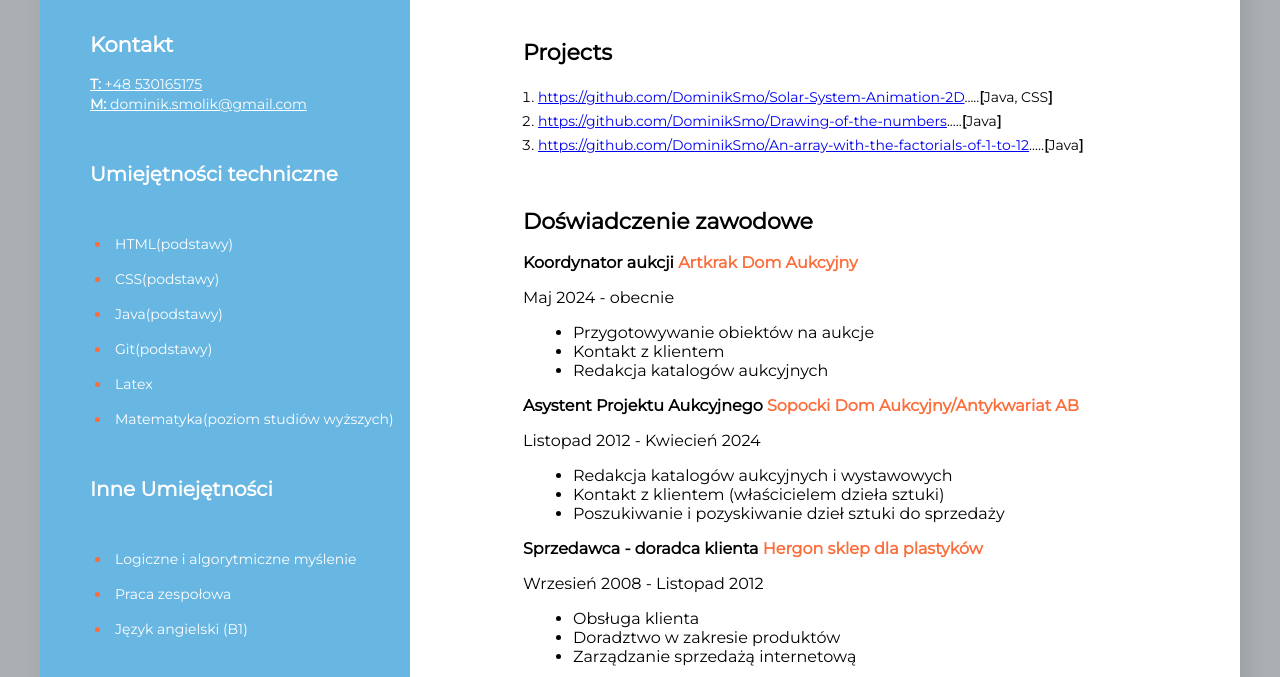
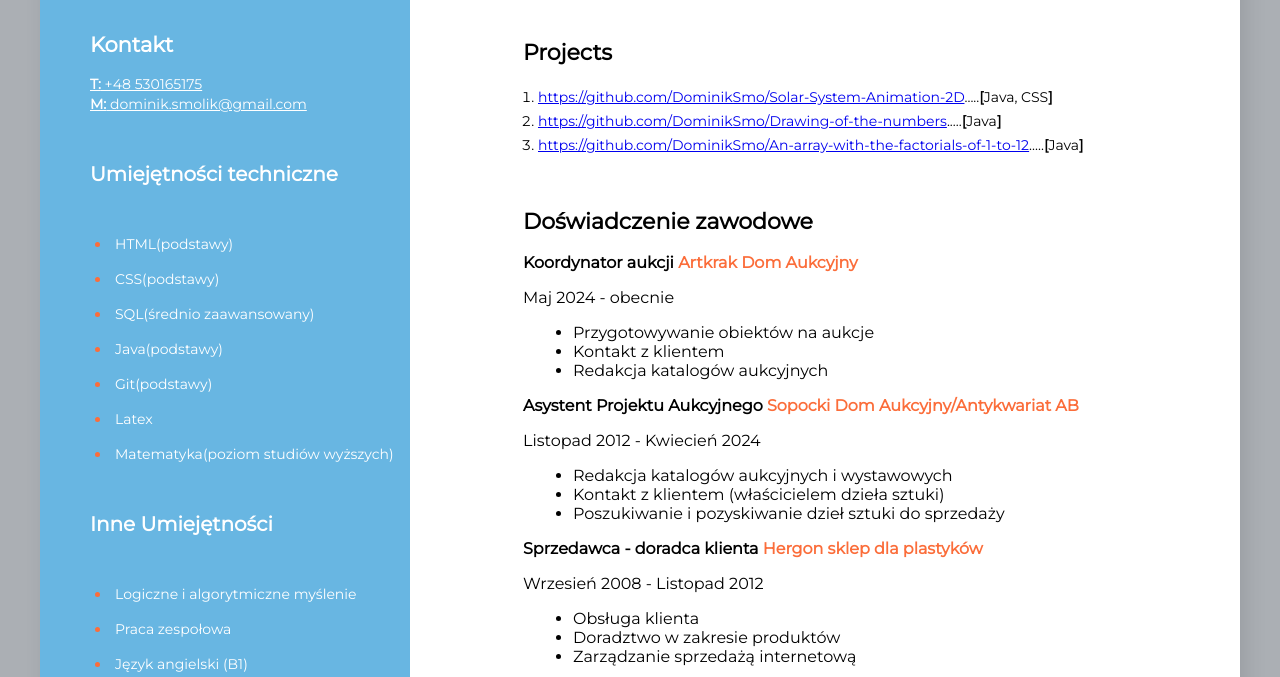
Before and after one commit to DominikSmo/Curriculum-vitae-repository, a plain HTML site: page index.html in a window 1280 px wide. Shown: the part 333-1010 px from the top of the page. Drawn offline with Linux system fonts and the light colour scheme.

Commit message:
Update index.html

```diff
--- a/index.html
+++ b/index.html
@@ -94,6 +94,7 @@
     <ul>
     <li span class="orangeskills"></span><span class="skills-item">HTML(podstawy)</span></li>
     <li span class="orangeskills"></span><span class="skills-item">CSS(podstawy)</span></li>
+    <li span class="orangeskills"></span><span class="skills-item">SQL(średnio zaawansowany)</span></li>
     <li span class="orangeskills"></span><span class="skills-item">Java(podstawy)</span></li>
     <li span class="orangeskills"></span><span class="skills-item">Git(podstawy)</span></li>
     <li span class="orangeskills"></span><span class="skills-item">Latex</span</li>
```
